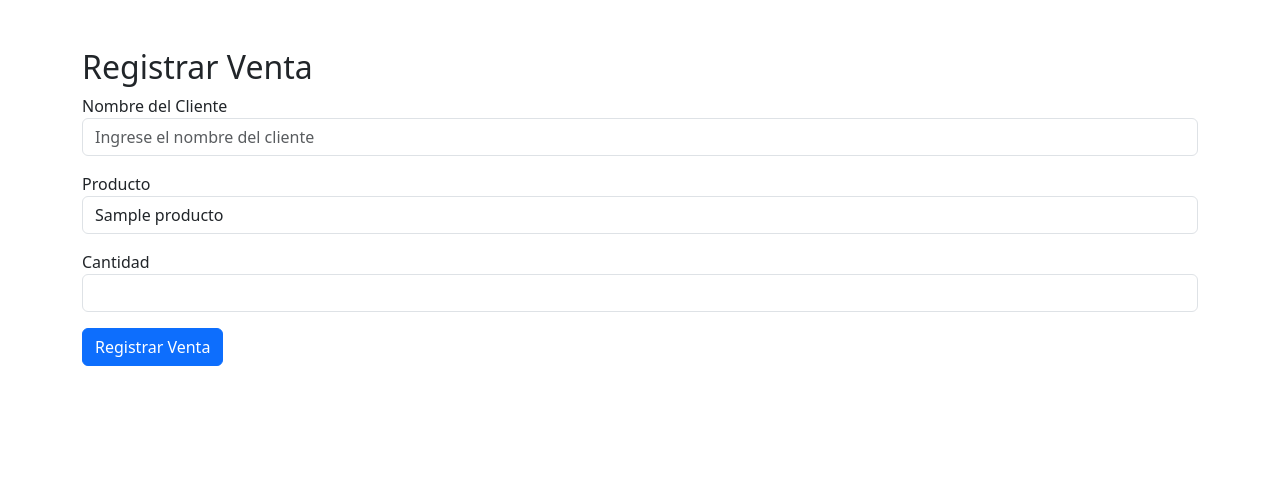
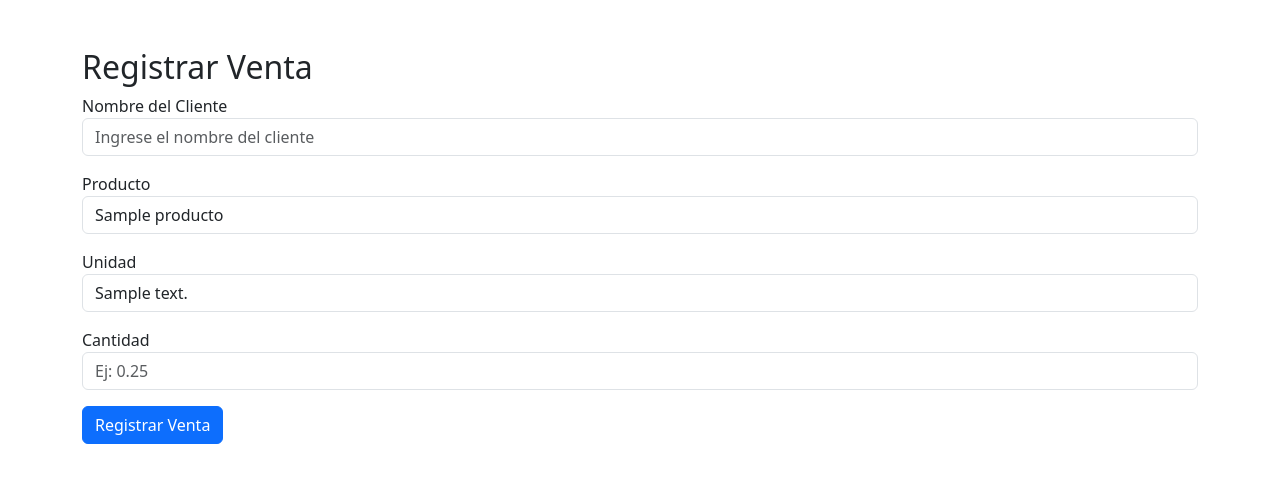
Before and after one commit to luisdaniiel/sistema-inventario, a Flask app: page /ventas/nueva in a window 1280 px wide. Shown: the top 483 px of the page. Run offline with Flask 3, Linux system fonts and the light colour scheme; the visitor is signed in with stand-in values (Sample User, id 1); tables that the repository leaves empty or names only in its code hold one stand-in row (values such as "Sample post").

Commit message:
Agregar unidad de medida y soporte para cantidades decimales en ventas

```diff
--- a/app.py
+++ b/app.py
@@ -1,6 +1,7 @@
 from flask import Flask, render_template, request, redirect, session, flash
 print(">>> APP ACTUALIZADO <<<")
 import pymysql
+from decimal import Decimal
 import config
 from flask import Blueprint
 from werkzeug.security import (
@@ -753,7 +754,7 @@ def guardar_venta():
 
     nombre_cliente = request.form['cliente']
     id_producto = request.form['id_producto']
-    cantidad = int(request.form['cantidad'])
+    cantidad = Decimal(request.form['cantidad'])
 
     conexion = get_connection()
 
--- a/templates/nueva_venta.html
+++ b/templates/nueva_venta.html
@@ -21,10 +21,6 @@
 
         <div class="mb-3">
 
-<div class="mb-3">
-
-    <div class="mb-3">
-
             <label>Nombre del Cliente</label>
 
             <input
@@ -36,18 +32,23 @@
 
         </div>
 
-</div>
-
         <div class="mb-3">
 
             <label>Producto</label>
 
-<select name="id_producto" class="form-control">
+            <select
+                name="id_producto"
+                id="producto"
+                class="form-control">
 
                 {% for producto in productos %}
 
-<option value="{{ producto.id_producto }}">
+                <option
+                    value="{{ producto.id_producto }}"
+                    data-descripcion="{{ producto.descripcion }}">
+
                     {{ producto.nombre }}
+
                 </option>
 
                 {% endfor %}
@@ -58,11 +59,27 @@
 
         <div class="mb-3">
 
+            <label>Unidad</label>
+
+            <input
+                type="text"
+                id="unidad"
+                class="form-control"
+                readonly>
+
+        </div>
+
+        <div class="mb-3">
+
             <label>Cantidad</label>
 
-<input type="number"
+            <input
+                type="number"
                 name="cantidad"
                 class="form-control"
+                step="0.01"
+                min="0.01"
+                placeholder="Ej: 0.25"
                 required>
 
         </div>
@@ -75,5 +92,25 @@
 
 </div>
 
+<script>
+
+const producto = document.getElementById("producto");
+const unidad = document.getElementById("unidad");
+
+function actualizarUnidad() {
+
+    const opcion = producto.options[producto.selectedIndex];
+
+    unidad.value = opcion.dataset.descripcion || "";
+
+}
+
+producto.addEventListener("change", actualizarUnidad);
+
+// Mostrar la unidad del primer producto al cargar la página
+actualizarUnidad();
+
+</script>
+
 </body>
 </html>
```
Lines whose indentation alone changed are shown as unchanged.
